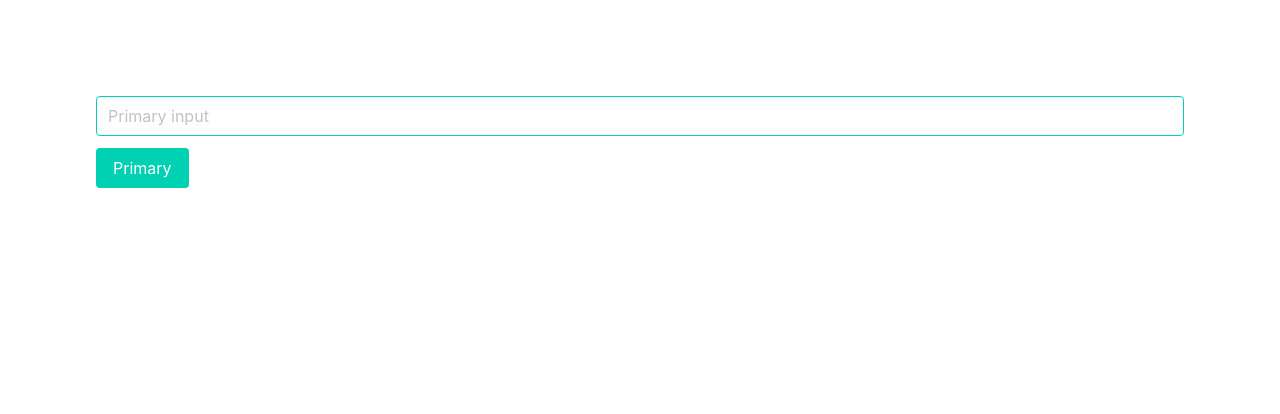
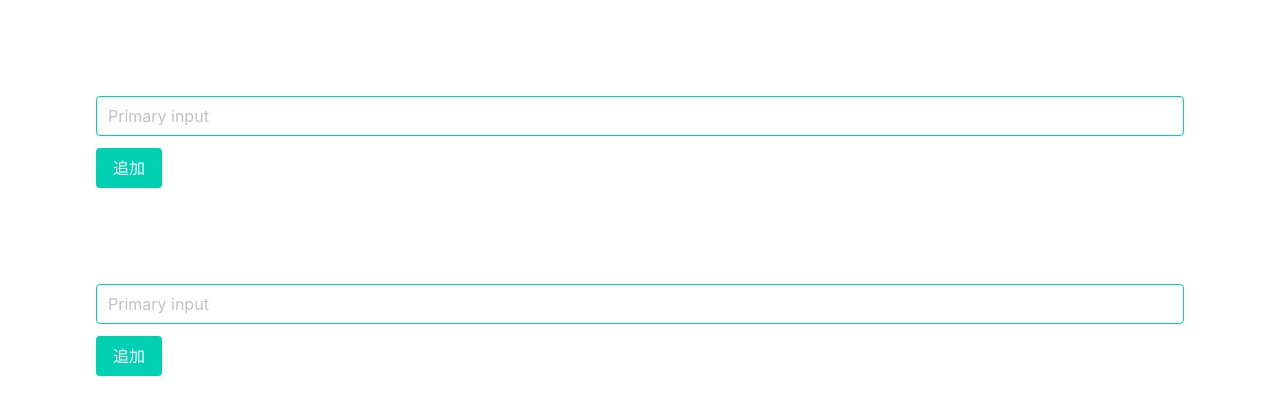
Before and after one commit to Shigeyuki-fukuda/todo_list, a Vue app: page / in a window 1280 px wide. Shown: the top 414 px of the page. Built offline with nearby package versions, Linux system fonts and the light colour scheme.

Commit message:
:family: propsで親から子へ値を参照出来るようにした

```diff
--- a/src/App.vue
+++ b/src/App.vue
@@ -1,6 +1,7 @@
 <template>
  <section class="section">
    <AddForm></AddForm>
+   <AddForm @addTodo="addTodo" v-bind:todos="todos"></AddForm>
   </section>
 </template>
 
@@ -13,11 +14,11 @@ export default {
     AddForm
   },
   data: function () {
-    return { tasks: [] }
+    return { todos: [] }
   },
   methods: {
-    addTask(text) {
-      this.tasks.push({ task: text })
+    addTodo(text) {
+      this.todos.push(text)
     }
   }
 }
--- a/src/components/AddForm.vue
+++ b/src/components/AddForm.vue
@@ -2,10 +2,10 @@
   <section class="section">
     <div class="field">
      <div class="control">
-      <input class="input is-primary" type="text" placeholder="Primary input" v-model="task">
+      <input class="input is-primary" type="text" placeholder="Primary input" v-model="todo">
      </div>
     </div>
-    <a class="button is-primary" @click="$emit(task)">Primary</a>
+    <a class="button is-primary" @click="addTodo">追加</a>
   </section>
 </template>
 
@@ -13,7 +13,15 @@
   export default {
     name: 'addForm',
     data: function () {
-      return { task: "" }
+      return { todo: "" }
+    },
+    props: [
+      'todos'
+    ],
+    methods: {
+      addTodo: function () {
+        this.$emit('addTodo', this.todo)
+      }
     }
   }
 </script>
```
